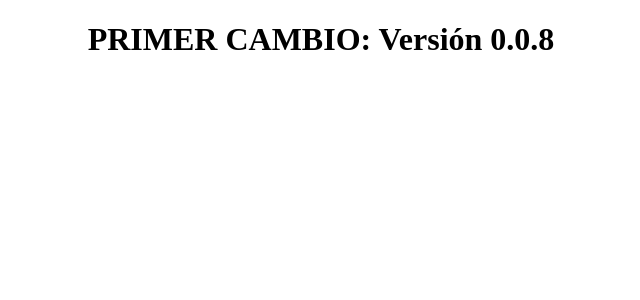
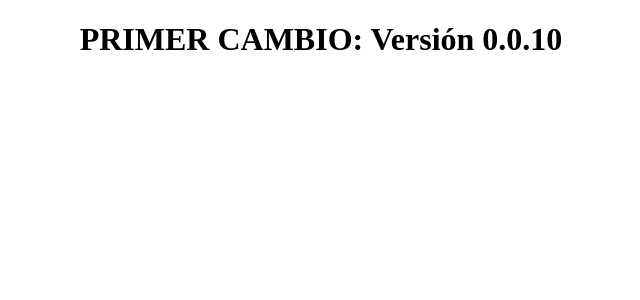
Before and after one commit to jutello-lycsa/front-template, a React (Create React App) app: page / in a window 1280 px wide. Shown: the top 300 px of the page, without its empty margins (319-959 px from the left). Built offline with nearby package versions, Linux system fonts and the light colour scheme.

Commit message:
chore: update version to 0.0.10 in README.md and App.js

```diff
--- a/src/App.js
+++ b/src/App.js
@@ -5,7 +5,7 @@ function App() {
   return (
     <div className="App">
       <h1>PRIMER CAMBIO:
-        Versión 0.0.8
+        Versión 0.0.10
       </h1>
     </div>
   );
```
Also changed, not shown: 1 other file (tests, documents, lock files or other folders).
